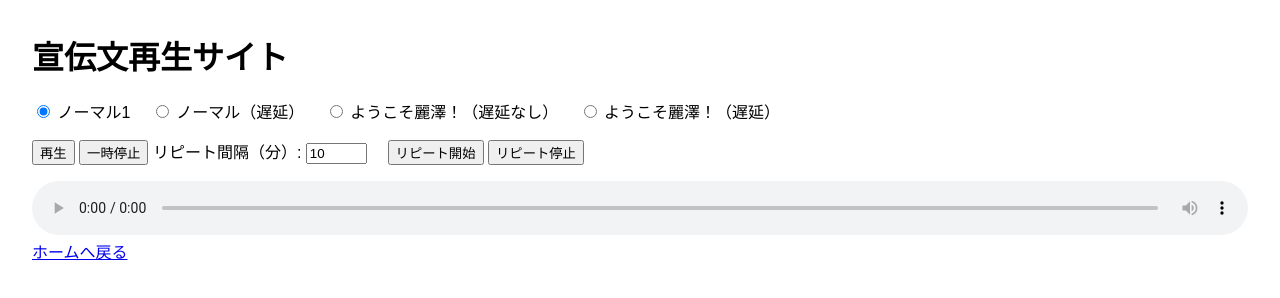
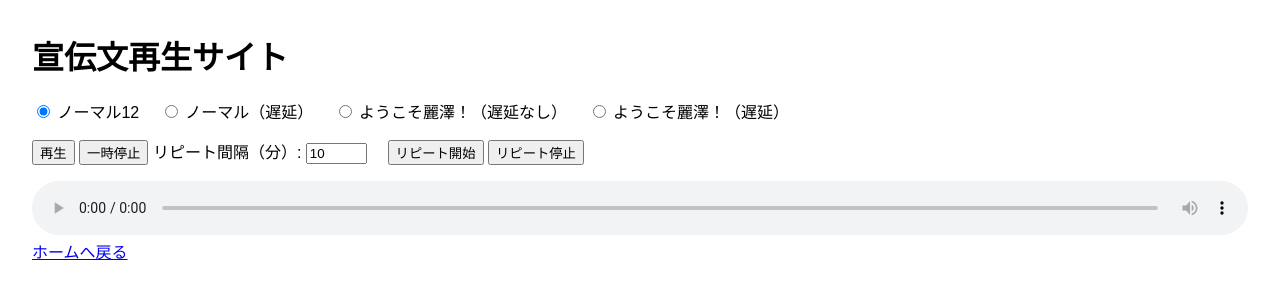
Before and after one commit to kumadesu4649/Reittaku_Bus_System, a plain HTML site: page audio.html in a window 1280 px wide. Drawn offline with Linux system fonts and the light colour scheme.

Commit message:
ノーマル音声のラベルを「ノーマル12」に変更

```diff
--- a/audio.html
+++ b/audio.html
@@ -14,7 +14,7 @@
     <div class="controls">
         <label>
             <input type="radio" name="audio" value="bgm/normal.mp3" checked>
-            ノーマル1
+            ノーマル12
         </label>
         <label>
             <input type="radio" name="audio" value="bgm/delayed.mp3">
```
